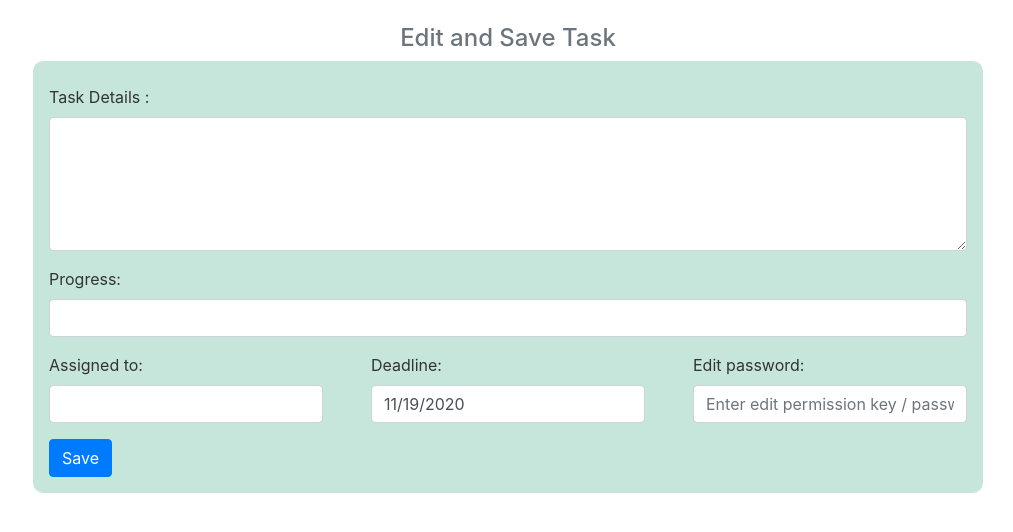
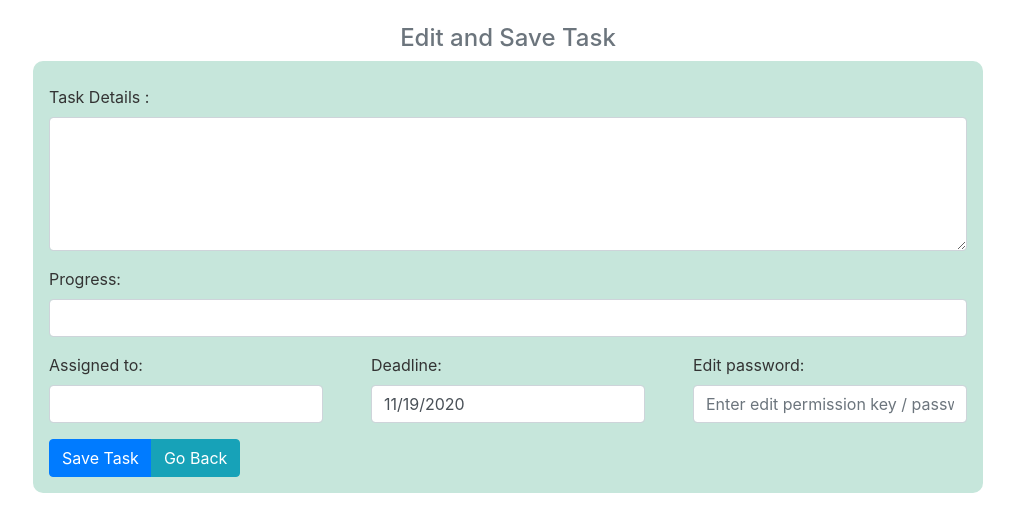
Before and after one commit to mydigita/mongo-office, a React (Create React App) app: page /mongo-office/task-manager/edit in a window 1280 px wide. Shown: the top 532 px of the page, without its empty margins (267-1280 px from the left). Built offline with nearby package versions, Linux system fonts and the light colour scheme; no server answers.

Commit message:
local update

```diff
--- a/src/components/task-manager-edit.component.js
+++ b/src/components/task-manager-edit.component.js
@@ -90,8 +90,10 @@ export default function EditTask(){
                             <input type="password" maxLength="4" minLength="4" onChange={onChangeEditPassword} placeholder="Enter edit permission key / password" className="form-control" required/>
                         </div>
                     </div>
-
-                    <button type="submit" className="btn btn-primary">Save</button>
+                    <div className="btn-group">
+                        <button type="submit" className="btn btn-primary">Save Task</button>
+                        <button className="btn btn-info" onClick={()=>{return window.location.assign('/mongo-office/task-manager/')}}>Go Back</button>
+                    </div>
 
                 </form>
             </div>
--- a/src/components/task-manager.component.js
+++ b/src/components/task-manager.component.js
@@ -44,7 +44,7 @@ export default function TaskManager(){
         // view tasks
         axios.get(`http://localhost:5000/mongo-office/task-manager/view/${username}/${userid}`)
         .then(data=>{
-            setTaskRecord(data.data.filter(e=>e.status==='open').map(e=>{
+            setTaskRecord(data.data.reverse().filter(e=>e.status==='open').map(e=>{
                 function actionToEdit(){
                     return window.location.assign(`/mongo-office/task-manager/edit/${e._id}`);
 
```
